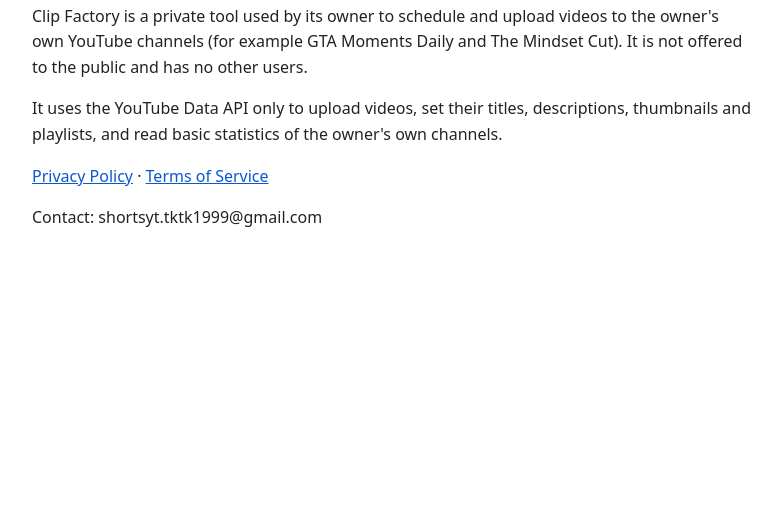
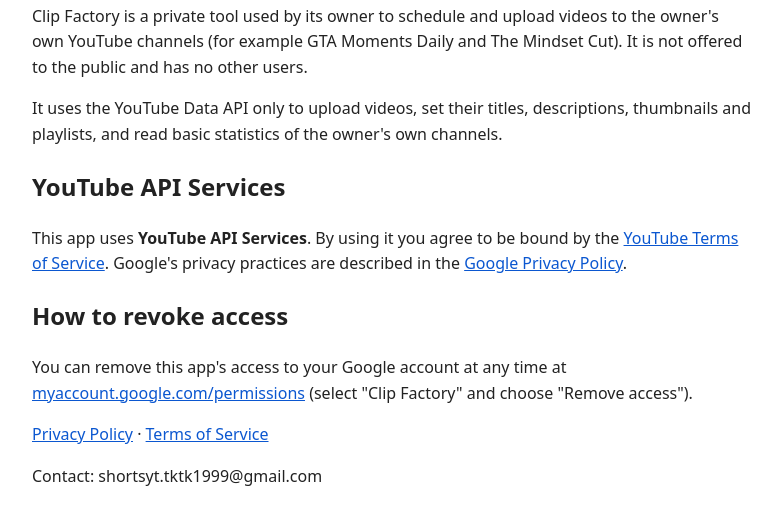
Before and after one commit to Dragneel277/clip-factory, a plain HTML site: page index.html in a window 1280 px wide. Shown: the part 109-634 px from the top of the page, without its empty margins (248-1029 px from the left). Drawn offline with Linux system fonts and the light colour scheme.

Commit message:
YouTube API Services notice

```diff
--- a/index.html
+++ b/index.html
@@ -6,6 +6,10 @@
 <h1>Clip Factory</h1>
 <p>Clip Factory is a private tool used by its owner to schedule and upload videos to the owner's own YouTube channels (for example GTA Moments Daily and The Mindset Cut). It is not offered to the public and has no other users.</p>
 <p>It uses the YouTube Data API only to upload videos, set their titles, descriptions, thumbnails and playlists, and read basic statistics of the owner's own channels.</p>
+<h2>YouTube API Services</h2>
+<p>This app uses <strong>YouTube API Services</strong>. By using it you agree to be bound by the <a href="https://www.youtube.com/t/terms">YouTube Terms of Service</a>. Google's privacy practices are described in the <a href="https://policies.google.com/privacy">Google Privacy Policy</a>.</p>
+<h2>How to revoke access</h2>
+<p>You can remove this app's access to your Google account at any time at <a href="https://myaccount.google.com/permissions">myaccount.google.com/permissions</a> (select "Clip Factory" and choose "Remove access").</p>
 <p><a href="privacy.html">Privacy Policy</a> · <a href="terms.html">Terms of Service</a></p>
 <p>Contact: shortsyt.tktk1999@gmail.com</p>
 </body></html>
```
